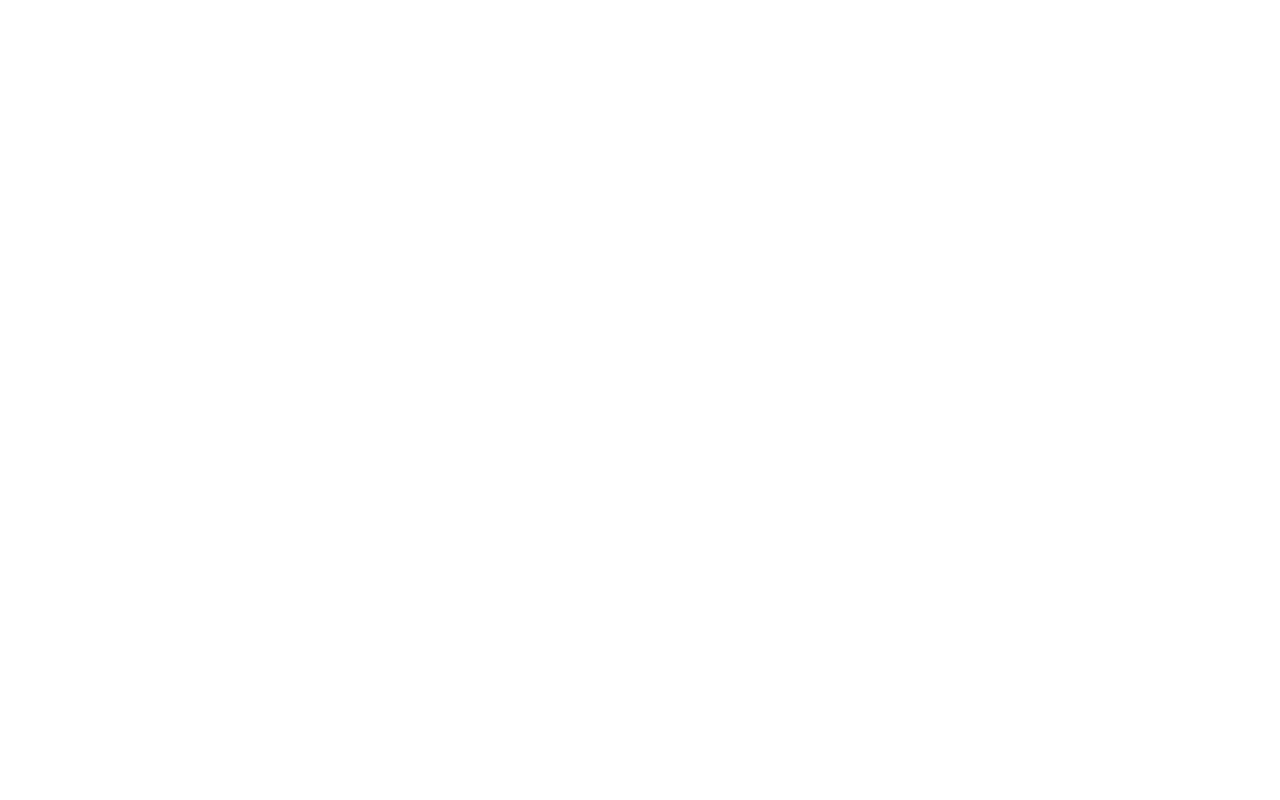
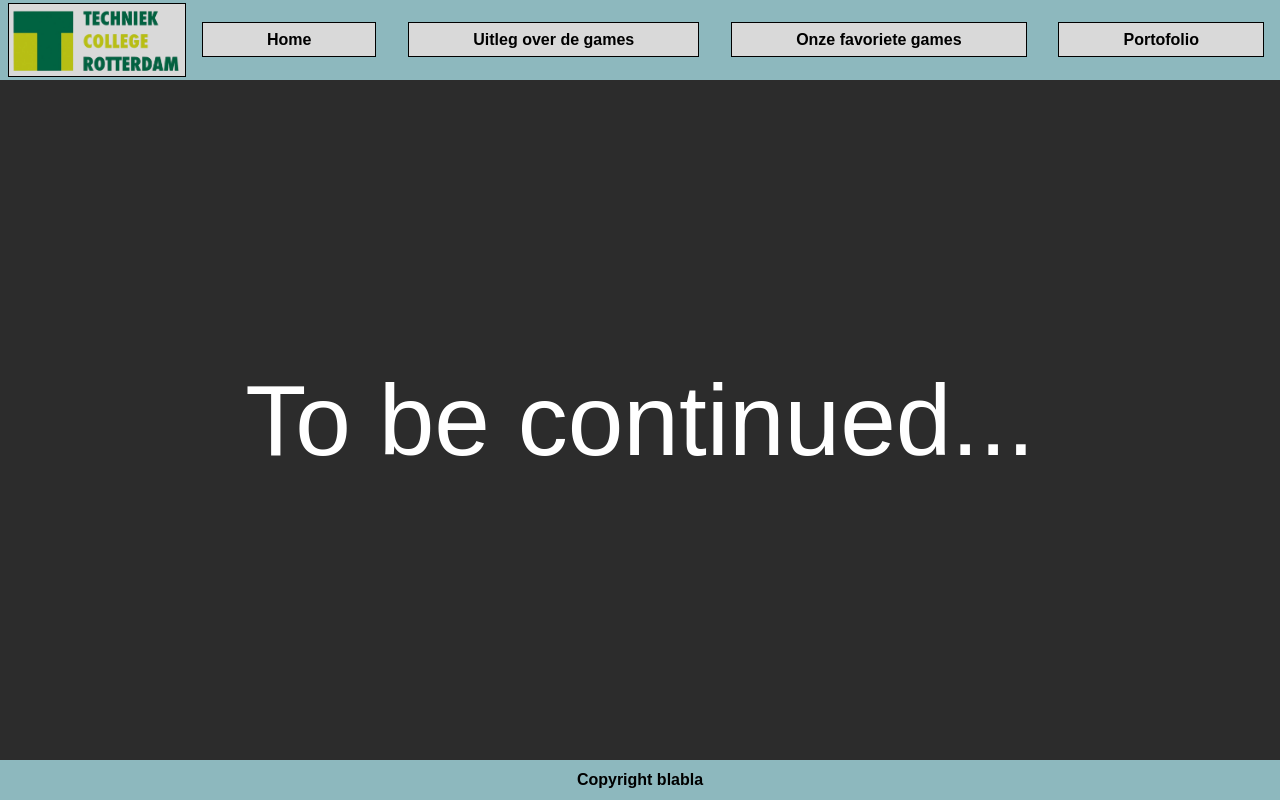
Before and after one commit to SofieTCR/Project2-JavaScript, a plain HTML site: page Webpage/Home/index.html in a window 1280 px wide. Drawn offline with Linux system fonts and the light colour scheme.

Commit message:
navbar basic gemaakt, zonder uitklap functie+foote

```diff
--- a/Webpage/Home/index.html
+++ b/Webpage/Home/index.html
@@ -8,6 +8,22 @@
     <link rel="stylesheet" href="./stylesheet.css">
 </head>
 <body>
-
+    <header>
+        <div class="navbar_container">
+            <img src="./img/techniek-college-rotterdam.png" alt="TCR_logo" id="img_tcrlogo">
+            <ul class="navbar_list">
+                <li><a href="#">Home</a></li>
+                <li><a href="#">Uitleg over de games</a></li>
+                <li><a href="#">Onze favoriete games</a></li>
+                <li><a href="#">Portofolio</a></li>
+            </ul>
+        </div>
+    </header>
+    <main>
+        <p>To be continued...</p>
+    </main>
+    <footer>
+        <p id="footer_txt">Copyright blabla</p>
+    </footer>
 </body>
 </html>
--- a/Webpage/Home/stylesheet.css
+++ b/Webpage/Home/stylesheet.css
@@ -0,0 +1,72 @@
+/* Removes all margins and paddings to prevent bars around navbar */
+* {
+    margin: 0;
+    padding: 0;
+    font-family: sans-serif;
+}
+
+/* Everything for the header and navbar */
+.navbar_container {
+    display: flex;
+    background-color: #8DB8BE;
+    width: 100vw;
+    height: 10vh;
+}
+.navbar_list {
+    width: 100%;
+    display: flex;
+    list-style-type: none;
+    flex-direction: row;
+    justify-content: space-around;
+    align-self: center;
+}
+.navbar_list a {
+    background-color: #D9D9D9;
+    padding-top: 1vh;
+    padding-bottom: 1vh;
+    padding-right: 5vw;
+    padding-left: 5vw;
+    border: solid black 1px;
+    font-weight: bold;
+    text-decoration: none;
+    color: black;
+}
+#img_tcrlogo {
+    border: solid black 1px;
+    display: flex;
+    background-color: #D9D9D9;
+    width: 15vw;
+    height: 9vh;
+    margin-top: 0.4vh;
+    margin-left: 1vh;
+}
+
+
+/* Everything for main part of website */
+main {
+    background-color: #2C2C2C;
+    height: 85vh;
+    width: 100vw;
+    display: flex;
+    align-items: center;
+}
+main p {
+    color: white;
+    font-size: 100px;
+    width: 100vw;
+    text-align: center;
+}
+
+/* Everything for the footer */
+footer {
+    width: 100vw;
+    height: 5vh;
+    background-color: #8DB8BE;
+    display: flex;
+    align-items: center;
+}
+#footer_txt {
+    font-weight: bold;
+    width: 100vw;
+    text-align: center;
+}
```
Also changed, not shown: Webpage/Home/img/techniek-college-rotterdam.png (added).
